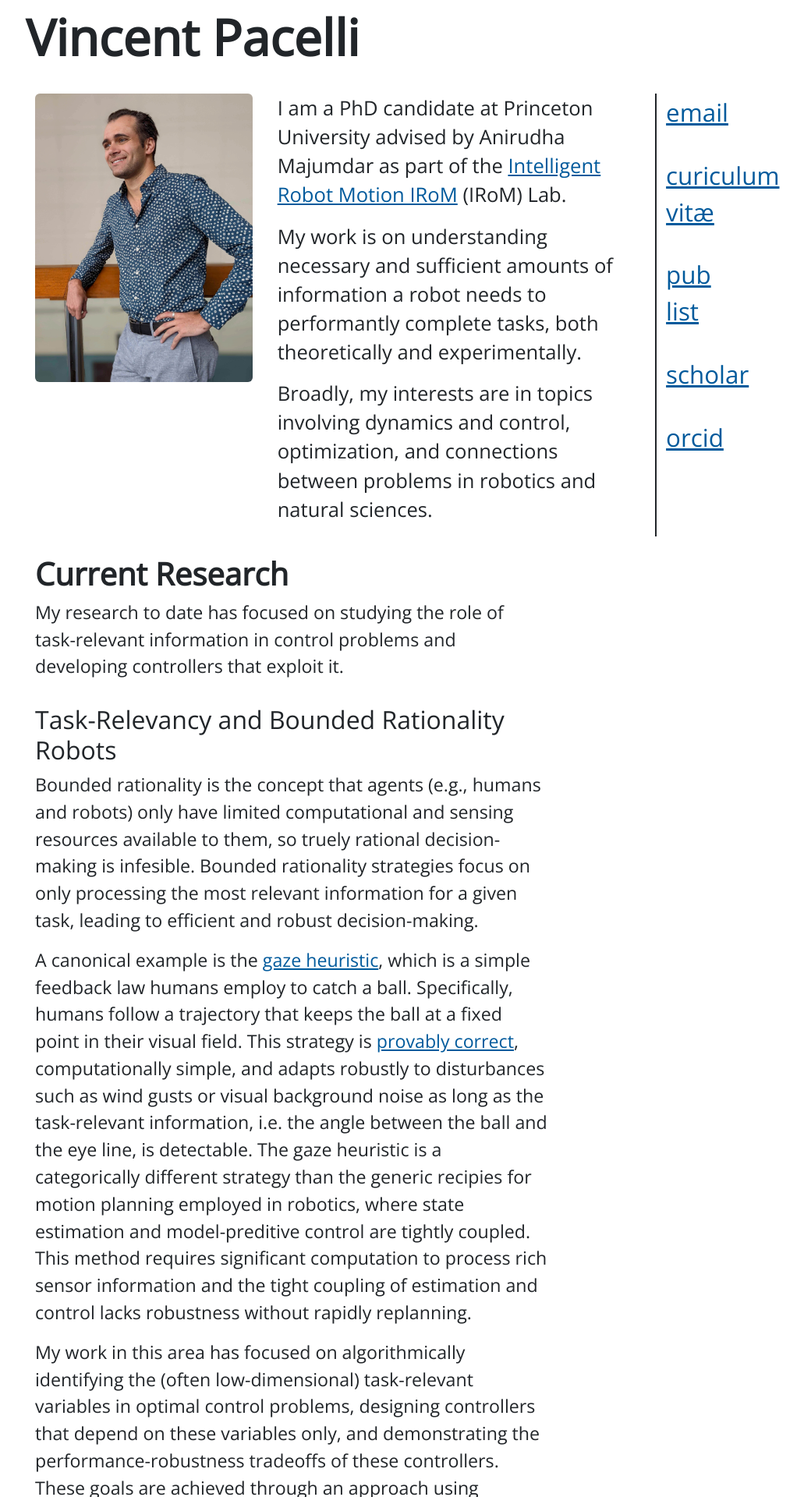
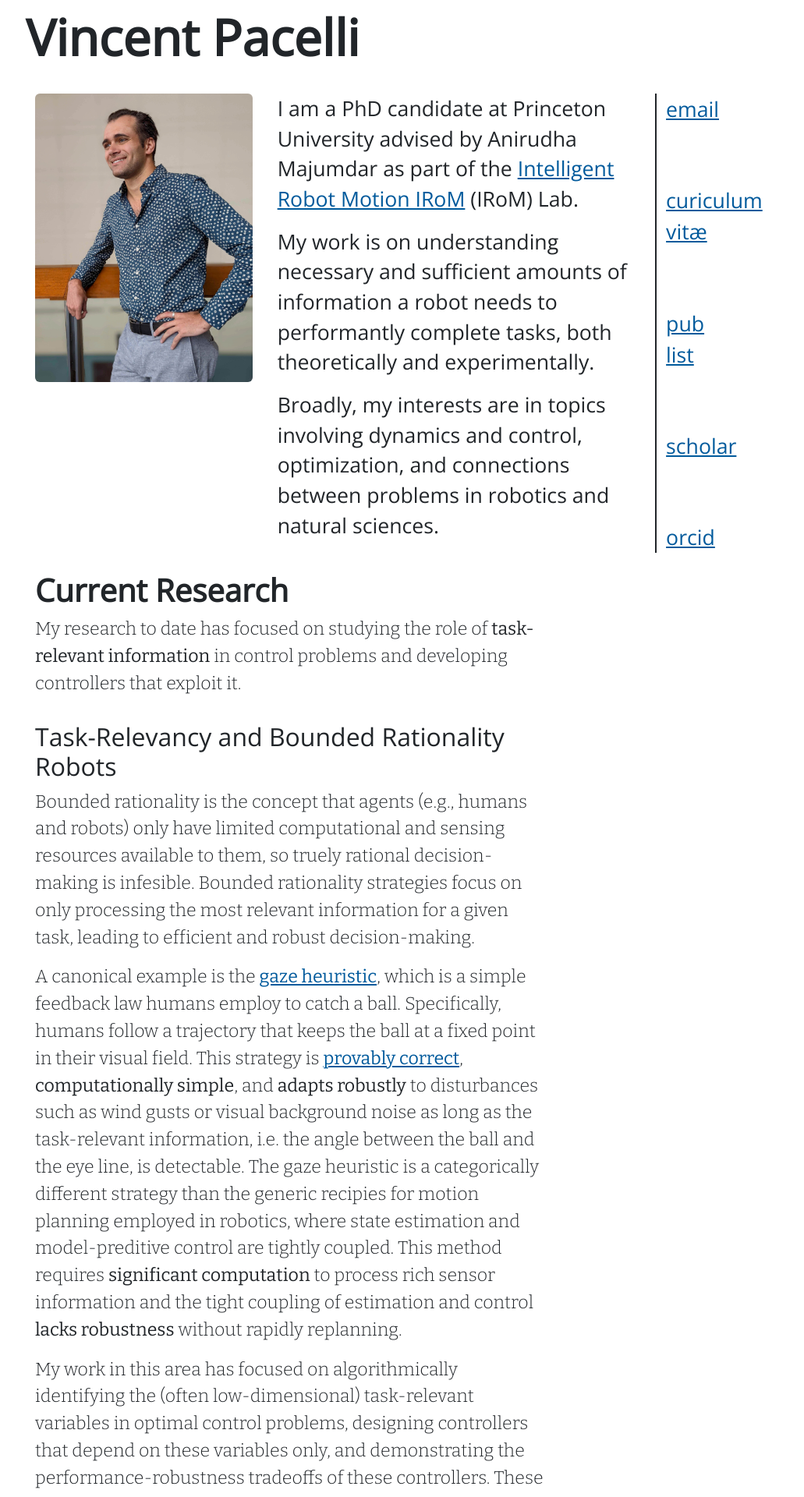
Before and after one commit to tnecniv/old-website, a Jekyll site: the page built from index.html, in a window 1280 px wide. Shown: the top 1920 px of the page at 78% size, without its empty margins (153-1184 px from the left). Built offline with Jekyll 4.4.1, drawn with Linux system fonts in a browser that asks for light colours.

Commit message:
Fonts and flex

```diff
--- a/_layouts/main.html
+++ b/_layouts/main.html
@@ -7,6 +7,7 @@
         <link rel="preconnect" href="https://fonts.googleapis.com">
         <link rel="preconnect" href="https://fonts.gstatic.com" crossorigin>
         <link href="https://fonts.googleapis.com/css2?family=Open+Sans:wght@300;325;350;400&display=swap" rel="stylesheet">
+        <link href="https://fonts.googleapis.com/css2?family=Bitter:wght@300;325;350;400&display=swap" rel="stylesheet">
 
         <link href="https://cdn.jsdelivr.net/npm/bootstrap@5.2.0-beta1/dist/css/bootstrap.min.css" rel="stylesheet" integrity="sha384-0evHe/X+R7YkIZDRvuzKMRqM+OrBnVFBL6DOitfPri4tjfHxaWutUpFmBp4vmVor" crossorigin="anonymous">
 
--- a/assets/css/style.css
+++ b/assets/css/style.css
@@ -1,20 +1,22 @@
 body {
-    font-family: 'Open Sans', sans-serif;
     font-weight: 300;
+    font-family: 'Bitter', serif;
 }
 
 #title {
     font-size: 4em;
     font-weight: bold;
+    font-family: 'Open Sans', sans-serif;
 }
 
 strong {
     font-weight: 400;
 }
 
-.focused {
-    font-size: 1.6em;
+.focused-text {
+    font-size: 20pt;
     line-height: 145%;
+    font-family: 'Open Sans', sans-serif;
 }
 
 .main-text {
@@ -38,7 +40,8 @@ strong {
 }
 
 .menu-links {
-    font-size: 1.4em;
+    font-size: 20pt;
+    font-family: 'Open Sans', sans-serif;
 }
 
 a.menu-links {
@@ -62,6 +65,7 @@ a {
 a.publist {
     font-weight: 350;
     text-decoration: none;
+    font-family: 'Open Sans', sans-serif;
 }
 
 li::marker {
@@ -83,10 +87,12 @@ li::marker {
 
 h1 {
     font-weight: bold;
+    font-family: 'Open Sans', sans-serif;
 }
 
 h2 {
     padding-top: 0.5em;
+    font-family: 'Open Sans', sans-serif;
 }
 
 hr {
@@ -94,7 +100,7 @@ hr {
     border-style: solid none;
     border-width: 1px 0;
     opacity: 1;
-    margin: 2em 0;
+    margin: 42pt 0;
     color: black;
 }
 
--- a/index.html
+++ b/index.html
@@ -22,25 +22,17 @@ layout: main
             <br/>
             <div class="row">
                 <div class="col-lg-10">
-                    <div class="d-flex flex-column align-self-end focused">
+                    <div class="d-flex flex-column align-self-end focused-text">
                         <div class="mx-2">
                             {{ focused | markdownify }}
                         </div>
                     </div>
                 </div>
-                <div class="col-lg-2 menu-links text-left border-start border-dark border-2">
+                <div class="col-lg-2 menu-links text-left border-start border-dark border-2 d-flex flex-column justify-content-between">
                     <a href="mailto:vpacelli@princeton.edu" class="menu-links">email</a>
-                    <br/>
-                    <br/>
                     <a href="" class="menu-links">curiculum vitæ</a>
-                    <br/>
-                    <br/>
                     <a href="#publist" class="menu-links">pub list</a>
-                    <br/>
-                    <br/>
                     <a href="https://scholar.google.com/citations?user=M7Vsg3IAAAAJ" class="menu-links">scholar</a>
-                    <br/>
-                    <br/>
                     <a href="https://orcid.org/0000-0002-3757-7538" class="menu-links">orcid</a>
                 </div>
             </div>
```
